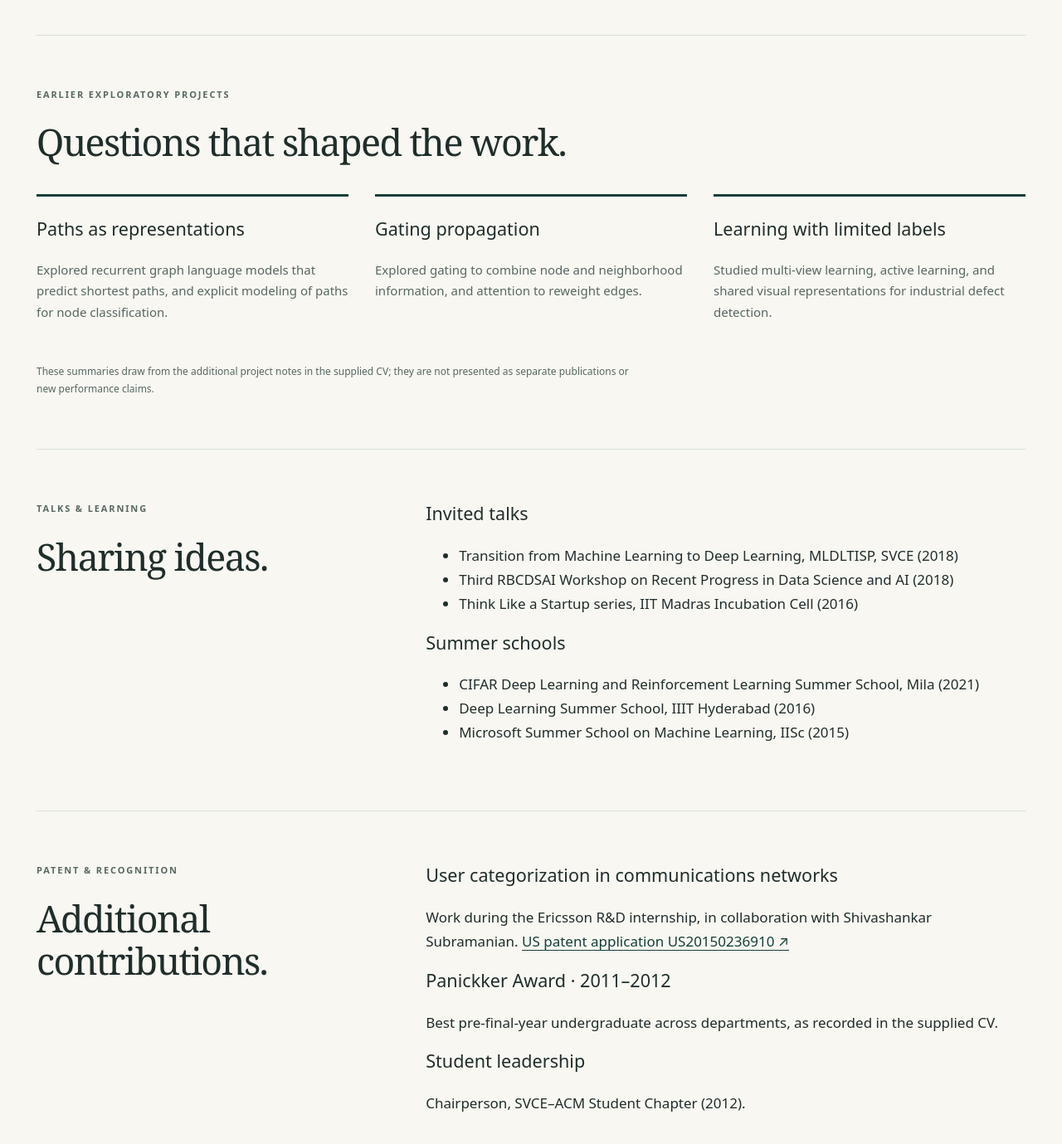
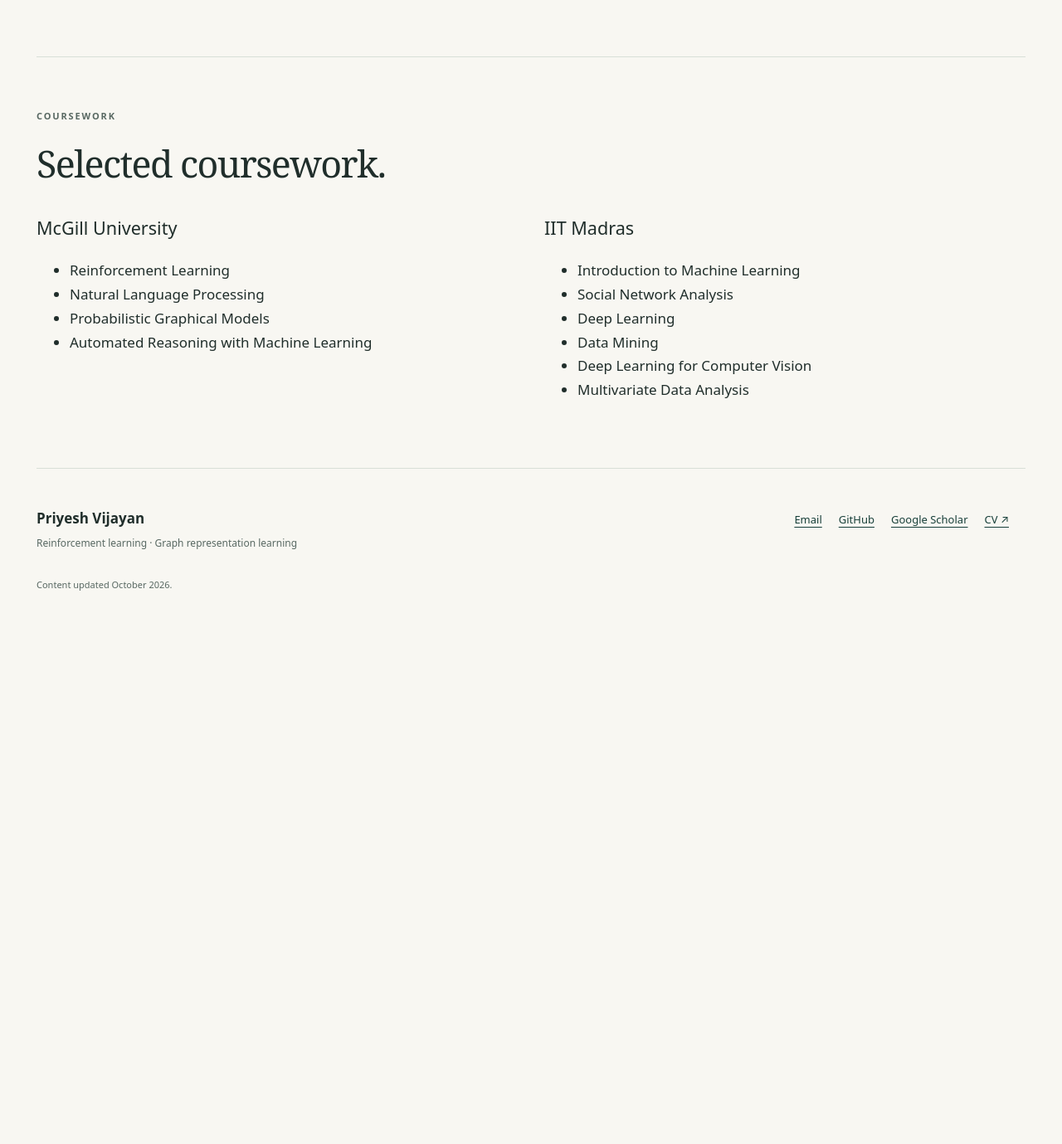
Before and after one commit to PriyeshV/priyeshv.github.io, a Jekyll site: the page built from background.html, in a window 1280 px wide and 1400 px high, scrolled down 1908 px. Shown: the top 1379 px of the window at 83% size. Built offline with Jekyll 4.4.1, drawn with Linux system fonts in a browser that asks for light colours; after the commit the page ends 2668 px from its top, so only the background shows below that; some of the changed text lies outside the part shown.

Commit message:
new website

```diff
--- a/background.html
+++ b/background.html
@@ -1,12 +1,47 @@
 ---
 layout: default
 title: "Background"
-description: "Education, research experience, talks, earlier projects, and a patent."
+description: "Education, research experience, invited talks, summer schools, and selected coursework."
 permalink: /background/
 ---
-<div class="page-intro"><p class="eyebrow">Background</p><h1>A path through<br>learning & research.</h1><p class="lead">From networked data and industrial applications to graph representations and reinforcement learning.</p></div><section class="section split"><div><p class="eyebrow">Education</p><h2>Academic foundations.</h2></div><ul class="timeline"><li><span class="date">2019–present</span><h3>PhD in Computer Science</h3><p>McGill University & Mila</p><p>Advisors: Doina Precup and Samira Ebrahimi Kahou</p></li><li><span class="date">2015–2019</span><h3>MS by Research in Computer Science & Engineering</h3><p>Indian Institute of Technology Madras</p><p>Advisor: Balaraman Ravindran</p><a href="https://priyeshv.github.io/MS_Thesis.pdf">Research thesis ↗</a></li><li><span class="date">2009–2013</span><h3>BE in Computer Science & Engineering</h3><p>Anna University, Chennai</p></li></ul></section>
+<h1 style="position:absolute;width:1px;height:1px;padding:0;margin:-1px;overflow:hidden;clip-path:inset(50%);white-space:nowrap;border:0">Background</h1>
+<section class="section split"><div><p class="eyebrow">Education</p><h2>Academic foundations.</h2></div><ul class="timeline"><li><span class="date">2019–present</span><h3>PhD in Computer Science</h3><p>McGill University & Mila</p><p>Advisors: Doina Precup and Samira Ebrahimi Kahou</p></li><li><span class="date">2015–2019</span><h3>MS by Research in Computer Science & Engineering</h3><p>Indian Institute of Technology Madras</p><p>Advisor: Balaraman Ravindran</p><a href="https://priyeshv.github.io/MS_Thesis.pdf">Research thesis ↗</a></li><li><span class="date">2009–2013</span><h3>BE in Computer Science & Engineering</h3><p>Anna University, Chennai</p></li></ul></section>
+
 <section class="section split"><div><p class="eyebrow">Research experience</p><h2>Across academic &<br>industrial settings.</h2></div><ul class="timeline"><li><span class="date">August 2017–June 2019 · IIT Madras</span><h3>Robert Bosch Centre for Data Science and AI</h3><p>Project Associate (August 2017–January 2019); Project Officer (February–June 2019).</p><p>Built a toolkit for attributed and non-attributed network representation learning in an IIT Madras–Intel collaboration, supervised by Balaraman Ravindran.</p></li><li><span class="date">July 2014–August 2017 · IIT Madras</span><h3>Project Associate · RISE Lab</h3><p>Worked on wafer inspection in an IIT Madras–KLA-Tencor collaboration: class-imbalanced defect detection, multi-view semi-supervised and active learning, and shared representations for optical and electron-microscope imagery.</p></li><li><span class="date">June 2013–June 2014</span><h3>Research Intern · Ericsson Research</h3><p>Worked with heterogeneous data sources and built telecom alarm prediction models, supervised by Shivashankar Subramanian.</p></li></ul></section>
+
+{% comment %}
 <section class="section"><p class="eyebrow">Earlier exploratory projects</p><h2>Questions that shaped the work.</h2><div class="grid"><article class="research-item"><h3>Paths as representations</h3><p>Explored recurrent graph language models that predict shortest paths, and explicit modeling of paths for node classification.</p></article><article class="research-item"><h3>Gating propagation</h3><p>Explored gating to combine node and neighborhood information, and attention to reweight edges.</p></article><article class="research-item"><h3>Learning with limited labels</h3><p>Studied multi-view learning, active learning, and shared visual representations for industrial defect detection.</p></article></div><p class="pub-note">These summaries draw from the additional project notes in the supplied CV; they are not presented as separate publications or new performance claims.</p></section>
+
+{% endcomment %}
 <section class="section split"><div><p class="eyebrow">Talks & learning</p><h2>Sharing ideas.</h2></div><div><h3>Invited talks</h3><ul><li>Transition from Machine Learning to Deep Learning, MLDLTISP, SVCE (2018)</li><li>Third RBCDSAI Workshop on Recent Progress in Data Science and AI (2018)</li><li>Think Like a Startup series, IIT Madras Incubation Cell (2016)</li></ul><h3>Summer schools</h3><ul><li>CIFAR Deep Learning and Reinforcement Learning Summer School, Mila (2021)</li><li>Deep Learning Summer School, IIIT Hyderabad (2016)</li><li>Microsoft Summer School on Machine Learning, IISc (2015)</li></ul></div></section>
+
+{% comment %}
 <section class="section split"><div><p class="eyebrow">Patent & recognition</p><h2>Additional contributions.</h2></div><div><h3>User categorization in communications networks</h3><p>Work during the Ericsson R&D internship, in collaboration with Shivashankar Subramanian. <a href="https://patents.google.com/patent/US20150236910">US patent application US20150236910 ↗</a></p><h3>Panickker Award · 2011–2012</h3><p>Best pre-final-year undergraduate across departments, as recorded in the supplied CV.</p><h3>Student leadership</h3><p>Chairperson, SVCE–ACM Student Chapter (2012).</p></div></section>
-<section class="section"><details><summary>Selected coursework</summary><div class="teaching-grid"><div><h3>McGill University</h3><p>Reinforcement Learning; Natural Language Processing; Probabilistic Graphical Models; Automated Reasoning with Machine Learning.</p></div><div><h3>IIT Madras</h3><p>Introduction to Machine Learning; Social Network Analysis; Deep Learning; Data Mining; Deep Learning for Computer Vision; Multivariate Data Analysis.</p></div></div></details></section>
+
+{% endcomment %}
+<section class="section">
+  <p class="eyebrow">Coursework</p>
+  <h2>Selected coursework.</h2>
+  <div style="display:grid;grid-template-columns:repeat(auto-fit,minmax(min(100%,260px),1fr));gap:32px">
+    <div>
+      <h3>McGill University</h3>
+      <ul>
+        <li>Reinforcement Learning</li>
+        <li>Natural Language Processing</li>
+        <li>Probabilistic Graphical Models</li>
+        <li>Automated Reasoning with Machine Learning</li>
+      </ul>
+    </div>
+    <div>
+      <h3>IIT Madras</h3>
+      <ul>
+        <li>Introduction to Machine Learning</li>
+        <li>Social Network Analysis</li>
+        <li>Deep Learning</li>
+        <li>Data Mining</li>
+        <li>Deep Learning for Computer Vision</li>
+        <li>Multivariate Data Analysis</li>
+      </ul>
+    </div>
+  </div>
+</section>
```
